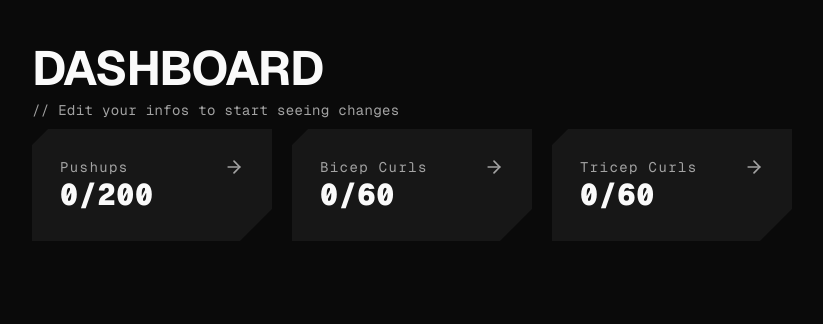
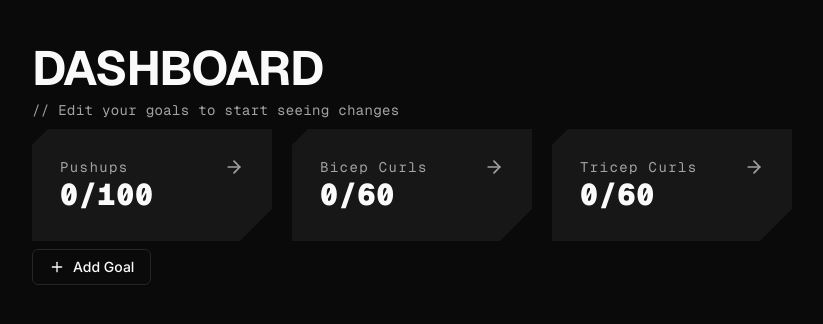
Before and after one commit to modernwallpaper/fitnesstracker, a Next.js app: page / in a window 1280 px wide. Shown: the top 324 px of the page, without its empty margins (12-835 px from the left). Built offline with nearby package versions, Linux system fonts and the light colour scheme.

Commit message:
initial commit

```diff
--- a/app/page.tsx
+++ b/app/page.tsx
@@ -3,7 +3,7 @@ import { PolyCard } from "@/components/cool-card";
 
 export default function Home() {
   return (
-    <main className="p-11">
+    <main className="md:p-11 pt-2">
       <Dashboard />
     </main>
   );
--- a/components/app/dashboard.tsx
+++ b/components/app/dashboard.tsx
@@ -2,15 +2,17 @@ import { cn } from "@/lib/utils"
 import { GeistSans } from "geist/font/sans"
 import { PolyCard } from "../cool-card"
 import { GeistMono } from "geist/font/mono"
+import { Button } from "../ui/button"
+import { Plus } from "lucide-react"
 
 export const Dashboard = () => {
   return(
     <main className="w-full h-full flex-col space-y-2">
       <h1 className={cn(GeistSans.className, "text-5xl font-bold tracking-tight")}>DASHBOARD</h1>
-        <p className={cn("text-muted-foreground tracking-wide text-[14px]", GeistMono.className)}>// Edit your infos to start seeing changes</p>
+        <p className={cn("text-muted-foreground tracking-wide text-[14px]", GeistMono.className)}>// Edit your goals to start seeing changes</p>
       <div className="flex space-x-5">
         <PolyCard header="Pushups">
-          0/200
+          0/100
         </PolyCard>
         <PolyCard header="Bicep Curls">
           0/60
@@ -19,6 +21,10 @@ export const Dashboard = () => {
           0/60
         </PolyCard>
       </div>
+      <Button variant={"outline"} className="flex items-center space-x-2">
+        <Plus className="h-4 w-4"/>
+        <p>Add Goal</p>
+      </Button>
     </main>
   )
 }
```
